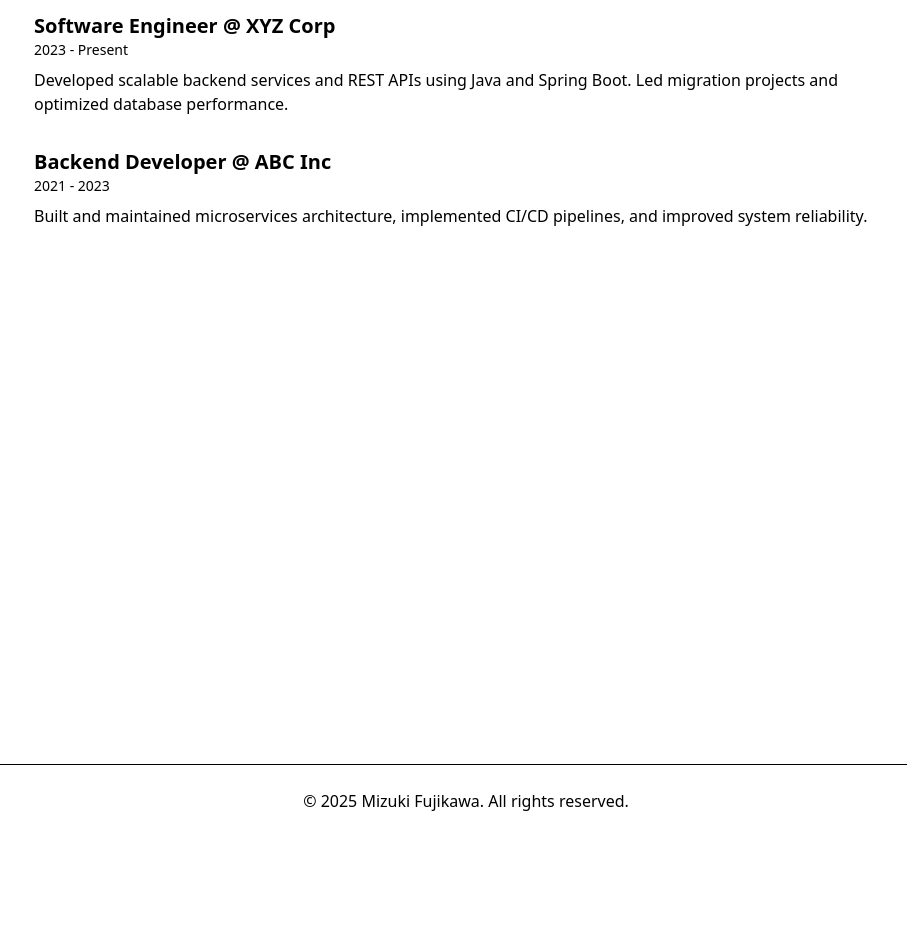
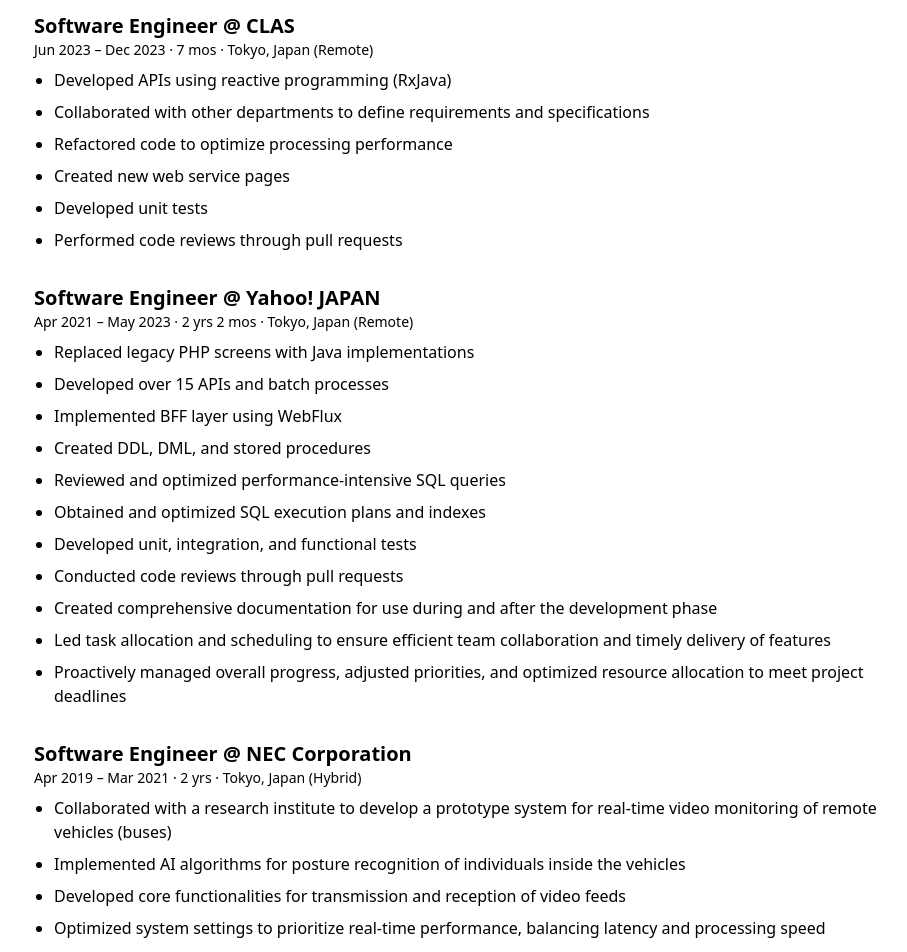
Before and after one commit to mizukifujikawa-ciccc/portfolio, a React (Vite) app in the folder my-portfolio/: page /experience in a window 1280 px wide. Shown: the part 160-1112 px from the top of the page, without its empty margins (174-1081 px from the left). Before the commit the page ends 997 px from the top, so only its background shows below. Built offline with nearby package versions, Linux system fonts and the light colour scheme.

Commit message:
with information from linked in

```diff
--- a/my-portfolio/src/components/Header.tsx
+++ b/my-portfolio/src/components/Header.tsx
@@ -4,7 +4,7 @@
   return (
     <header className="bg-white shadow sticky top-0 z-50">
       <div className="max-w-5xl mx-auto px-4 py-4 flex justify-between items-center">
-        <div className="text-xl font-bold text-primary">MyPortfolio</div>
+        <div className="text-xl font-bold text-primary">Mizuki Fujikawa</div>
         <nav className="space-x-6 text-text text-sm font-medium">
           <Link to="/" className="hover:text-primary">Home</Link>
           <Link to="/about" className="hover:text-primary">About</Link>
@@ -14,5 +14,5 @@
         </nav>
       </div>
     </header>
-  );
+);
 }
--- a/my-portfolio/src/pages/About.tsx
+++ b/my-portfolio/src/pages/About.tsx
@@ -2,8 +2,12 @@
     return (
       <main className="bg-background min-h-screen px-4 py-12 max-w-4xl mx-auto">
         <h1 className="text-4xl font-bold text-primary mb-6">About Me</h1>
-        <p className="text-text text-lg leading-relaxed">
-          I'm a software engineer based in Canada with experience in backend development, database design, and building modern web applications. I love clean code, logical architecture, and creating solutions that scale.
+        <p className="text-text text-lg leading-relaxed space-y-4">
+          I'm a Software Engineer based in Vancouver, Canada, with 5+ years of experience designing backend systems.
+          <br /><br />
+          My expertise includes building REST APIs and microservices using Java, Spring Boot, and RxJava, as well as frontend skills with Vue.js and database management in MySQL/PostgreSQL.
+          <br /><br />
+          I enjoy writing clean, maintainable code and applying thoughtful design patterns. I also mentor junior engineers and guide teams toward best practices.
         </p>
       </main>
     );
--- a/my-portfolio/src/pages/Contact.tsx
+++ b/my-portfolio/src/pages/Contact.tsx
@@ -1,14 +1,81 @@
+import { useState } from "react";
+
 export default function Contact() {
+  const [formData, setFormData] = useState({
+    name: '',
+    email: '',
+    message: '',
+  });
+
+  const handleChange = (e: React.ChangeEvent<HTMLInputElement | HTMLTextAreaElement>) => {
+    const { name, value } = e.target;
+    setFormData(prev => ({
+      ...prev,
+      [name]: value,
+    }));
+  };
+
+  const handleSubmit = (e: React.FormEvent) => {
+    e.preventDefault();
+    console.log('Form submitted:', formData);
+    alert('Thank you for your message!');
+    // ここに API 呼び出しなどを追加予定
+    setFormData({ name: '', email: '', message: '' });
+  };
+
   return (
     <main className="bg-background min-h-screen px-4 py-12 max-w-4xl mx-auto">
       <h1 className="text-4xl font-bold text-primary mb-6">Contact</h1>
       <p className="text-text text-lg mb-8">
-          Feel free to reach out via email or LinkedIn.
+        Feel free to send me a message!
       </p>
-        <div className="space-y-4">
-          <p className="text-text">📧 Email: mizuki@example.com</p>
-          <p className="text-text">💼 LinkedIn: <a href="#" className="text-primary hover:underline">linkedin.com/in/mizuki-fujikawa</a></p>
+      <form onSubmit={handleSubmit} className="space-y-6">
+        <div>
+          <label className="block mb-2 text-text font-medium" htmlFor="name">Name</label>
+          <input
+            type="text"
+            id="name"
+            name="name"
+            value={formData.name}
+            onChange={handleChange}
+            required
+            className="w-full px-4 py-2 border border-gray-300 rounded focus:outline-none focus:ring focus:ring-primary"
+          />
         </div>
+
+        <div>
+          <label className="block mb-2 text-text font-medium" htmlFor="email">Email</label>
+          <input
+            type="email"
+            id="email"
+            name="email"
+            value={formData.email}
+            onChange={handleChange}
+            required
+            className="w-full px-4 py-2 border border-gray-300 rounded focus:outline-none focus:ring focus:ring-primary"
+          />
+        </div>
+
+        <div>
+          <label className="block mb-2 text-text font-medium" htmlFor="message">Message</label>
+          <textarea
+            id="message"
+            name="message"
+            rows={5}
+            value={formData.message}
+            onChange={handleChange}
+            required
+            className="w-full px-4 py-2 border border-gray-300 rounded focus:outline-none focus:ring focus:ring-primary"
+          ></textarea>
+        </div>
+
+        <button
+          type="submit"
+          className="bg-primary text-white px-6 py-3 rounded shadow hover:bg-blue-600 transition"
+        >
+          Send Message
+        </button>
+      </form>
     </main>
   );
 }
--- a/my-portfolio/src/pages/Experience.tsx
+++ b/my-portfolio/src/pages/Experience.tsx
@@ -2,21 +2,60 @@
     return (
       <main className="bg-background min-h-screen px-4 py-12 max-w-4xl mx-auto">
         <h1 className="text-4xl font-bold text-primary mb-6">Experience</h1>
+
         <div className="space-y-8">
+          {/* CLAS */}
           <div>
-            <h2 className="text-xl font-semibold text-text">Software Engineer @ XYZ Corp</h2>
-            <p className="text-sm text-text mb-2">2023 - Present</p>
-            <p className="text-text">
-              Developed scalable backend services and REST APIs using Java and Spring Boot.
-              Led migration projects and optimized database performance.
-            </p>
+            <h2 className="text-xl font-semibold text-text">
+              Software Engineer @ CLAS
+            </h2>
+            <p className="text-sm text-text mb-2">Jun 2023 – Dec 2023 · 7 mos · Tokyo, Japan (Remote)</p>
+            <ul className="list-disc pl-5 space-y-2 text-text">
+              <li>Developed APIs using reactive programming (RxJava)</li>
+              <li>Collaborated with other departments to define requirements and specifications</li>
+              <li>Refactored code to optimize processing performance</li>
+              <li>Created new web service pages</li>
+              <li>Developed unit tests</li>
+              <li>Performed code reviews through pull requests</li>
+            </ul>
           </div>
+
+          {/* Yahoo! JAPAN */}
           <div>
-            <h2 className="text-xl font-semibold text-text">Backend Developer @ ABC Inc</h2>
-            <p className="text-sm text-text mb-2">2021 - 2023</p>
-            <p className="text-text">
-              Built and maintained microservices architecture, implemented CI/CD pipelines, and improved system reliability.
-            </p>
+            <h2 className="text-xl font-semibold text-text">
+              Software Engineer @ Yahoo! JAPAN
+            </h2>
+            <p className="text-sm text-text mb-2">Apr 2021 – May 2023 · 2 yrs 2 mos · Tokyo, Japan (Remote)</p>
+            <ul className="list-disc pl-5 space-y-2 text-text">
+              <li>Replaced legacy PHP screens with Java implementations</li>
+              <li>Developed over 15 APIs and batch processes</li>
+              <li>Implemented BFF layer using WebFlux</li>
+              <li>Created DDL, DML, and stored procedures</li>
+              <li>Reviewed and optimized performance-intensive SQL queries</li>
+              <li>Obtained and optimized SQL execution plans and indexes</li>
+              <li>Developed unit, integration, and functional tests</li>
+              <li>Conducted code reviews through pull requests</li>
+              <li>Created comprehensive documentation for use during and after the development phase</li>
+              <li>Led task allocation and scheduling to ensure efficient team collaboration and timely delivery of features</li>
+              <li>Proactively managed overall progress, adjusted priorities, and optimized resource allocation to meet project deadlines</li>
+            </ul>
+          </div>
+
+          {/* NEC Corporation */}
+          <div>
+            <h2 className="text-xl font-semibold text-text">
+              Software Engineer @ NEC Corporation
+            </h2>
+            <p className="text-sm text-text mb-2">Apr 2019 – Mar 2021 · 2 yrs · Tokyo, Japan (Hybrid)</p>
+            <ul className="list-disc pl-5 space-y-2 text-text">
+              <li>Collaborated with a research institute to develop a prototype system for real-time video monitoring of remote vehicles (buses)</li>
+              <li>Implemented AI algorithms for posture recognition of individuals inside the vehicles</li>
+              <li>Developed core functionalities for transmission and reception of video feeds</li>
+              <li>Optimized system settings to prioritize real-time performance, balancing latency and processing speed</li>
+              <li>Configured network settings across multiple servers required for the project</li>
+              <li>Migrated on-premise system to AWS to improve scalability, reliability, and operational efficiency</li>
+              <li>Mentored junior colleagues and provided knowledge transfer and support</li>
+            </ul>
           </div>
         </div>
       </main>
--- a/my-portfolio/src/pages/Home.tsx
+++ b/my-portfolio/src/pages/Home.tsx
@@ -1,12 +1,14 @@
 export default function Home() {
     return (
       <main className="bg-background min-h-screen flex flex-col justify-center items-center text-center px-4">
-        <h1 className="text-5xl font-bold text-primary mb-6">Hello, I'm Mizuki</h1>
+        <h1 className="text-5xl font-bold text-primary mb-6">
+          Hi, I'm Mizuki Fujikawa
+        </h1>
         <p className="text-text text-lg mb-8 max-w-xl">
-          A passionate Software Engineer building modern and scalable web applications.
+          Software Engineer in Vancouver specializing in Java backend systems with Spring Boot, RxJava, Vue.js, and MySQL.
         </p>
         <a href="/contact" className="bg-primary text-white px-6 py-3 rounded shadow hover:bg-blue-600 transition">
-          Contact Me
+          Let's Connect
         </a>
       </main>
     );
--- a/my-portfolio/src/pages/Skills.tsx
+++ b/my-portfolio/src/pages/Skills.tsx
@@ -3,12 +3,16 @@
       <main className="bg-background min-h-screen px-4 py-12 max-w-4xl mx-auto">
         <h1 className="text-4xl font-bold text-primary mb-6">Skills</h1>
         <div className="grid grid-cols-2 sm:grid-cols-3 gap-6 text-center">
-          <div className="bg-white rounded shadow p-4">Java</div>
-          <div className="bg-white rounded shadow p-4">Spring Boot</div>
-          <div className="bg-white rounded shadow p-4">Node.js</div>
-          <div className="bg-white rounded shadow p-4">PostgreSQL</div>
-          <div className="bg-white rounded shadow p-4">React</div>
-          <div className="bg-white rounded shadow p-4">AWS</div>
+          <div className="bg-white rounded shadow p-4 text-text">Java</div>
+          <div className="bg-white rounded shadow p-4 text-text">Spring Boot</div>
+          <div className="bg-white rounded shadow p-4 text-text">Node.js</div>
+          <div className="bg-white rounded shadow p-4 text-text">PostgreSQL</div>
+          <div className="bg-white rounded shadow p-4 text-text">React.js</div>
+          <div className="bg-white rounded shadow p-4 text-text">AWS</div>
+          <div className="bg-white rounded shadow p-4 text-text">TypeScript</div>
+          <div className="bg-white rounded shadow p-4 text-text">Git</div>
+          <div className="bg-white rounded shadow p-4 text-text">REST APIs</div>
+          <div className="bg-white rounded shadow p-4 text-text">Agile Methodologies</div>
         </div>
       </main>
     );
```
Lines whose indentation alone changed are shown as unchanged.
